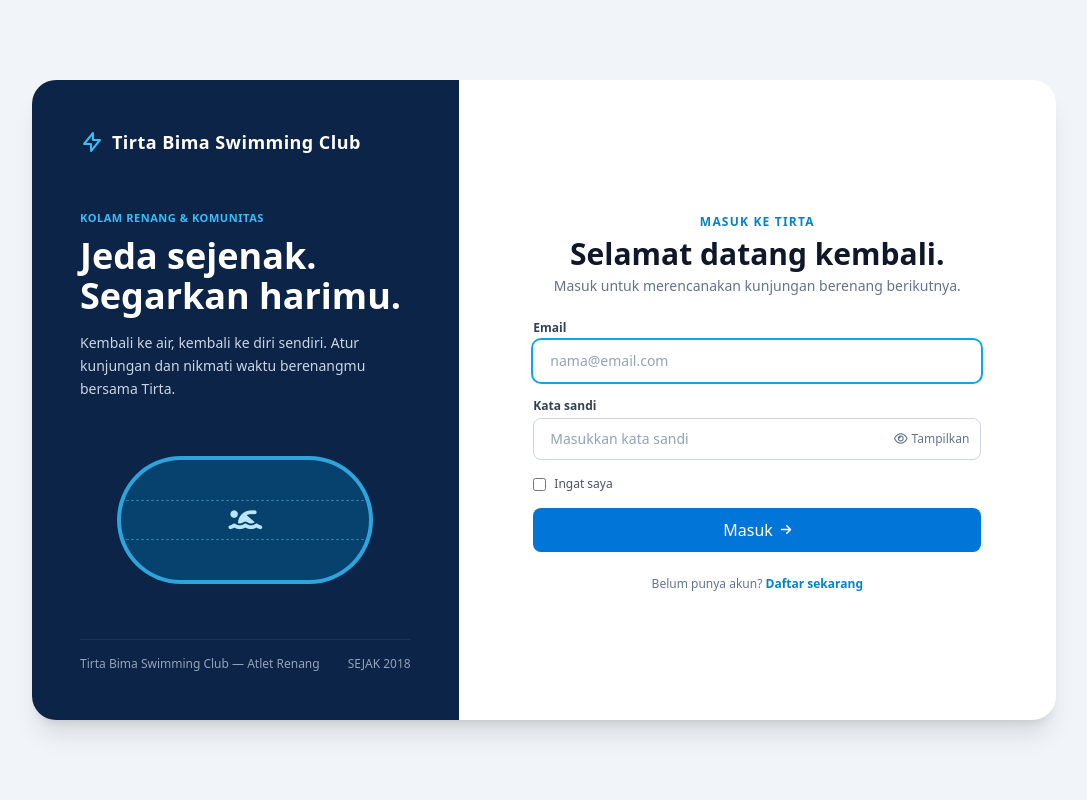
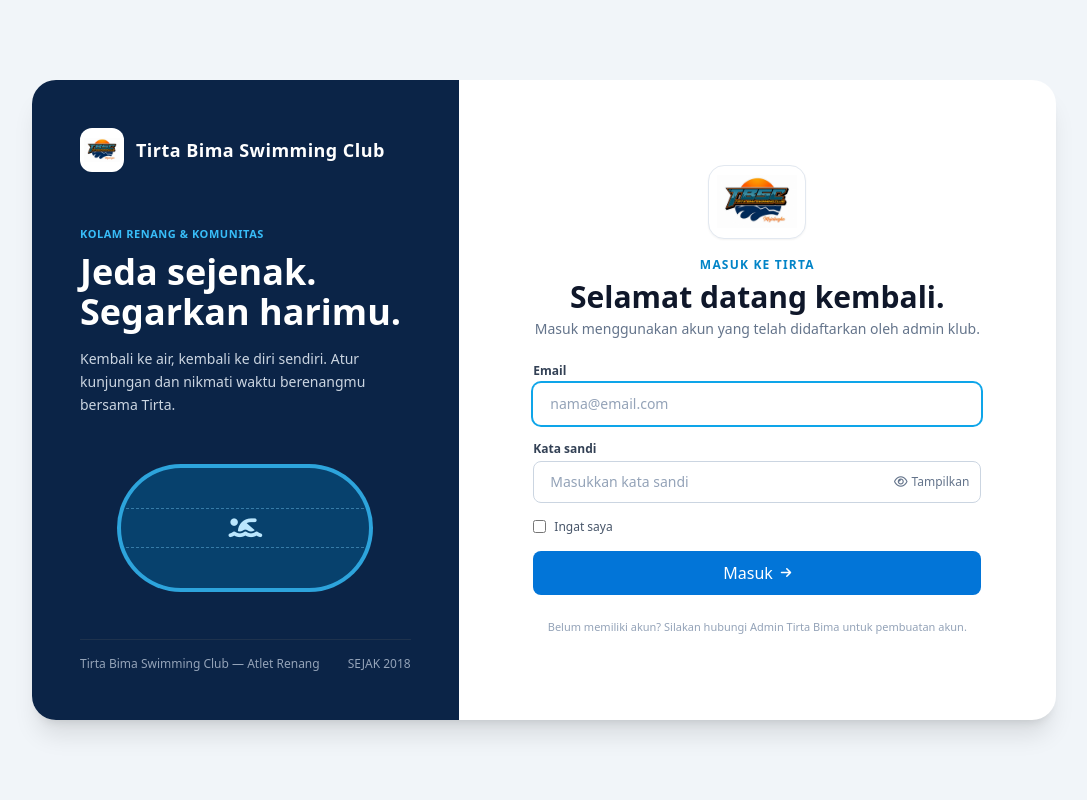
Before and after one commit to fauzan3l/tirta-bima-app, a Laravel app: page / in a window 1280 px wide. Shown: the whole page, without its empty margins (96-1183 px from the left). Run offline with Laravel 12, Linux system fonts and the light colour scheme; parts of the project's set-up code (start-up, migrations or seed data) failed here and were passed over; some libraries are stand-ins or nearby versions.

Commit message:
perbaikan error

```diff
--- a/resources/views/welcome.blade.php
+++ b/resources/views/welcome.blade.php
@@ -1,25 +1,28 @@
+@php
+    $logoUrl = asset('images/logo-tbsc.jpeg');
+@endphp
 <!DOCTYPE html>
 <html lang="id">
 <head>
     <meta charset="UTF-8">
     <meta name="viewport" content="width=device-width, initial-scale=1.0">
-    <title>Tirta — Masuk</title>
+    <title>Tirta Bima — Masuk</title>
+    <link rel="icon" type="image/jpeg" href="{{ $logoUrl }}">
     <!-- Tailwind CSS & Font Awesome -->
     <script src="https://cdn.tailwindcss.com"></script>
     <link rel="stylesheet" href="https://cdnjs.cloudflare.com/ajax/libs/font-awesome/6.4.0/css/all.min.css">
 </head>
-<body class="bg-slate-100 flex items-center justify-center min-h-screen p-4 sm:p-6 lg:p-8 font-sans antialiased text-slate-800">
+<body class="bg-slate-100 flex items-center justify-center min-h-[100dvh] p-4 sm:p-6 lg:p-8 font-sans antialiased text-slate-800">
 
-    <div class="bg-white rounded-3xl shadow-xl overflow-hidden max-w-5xl w-full flex flex-col md:flex-row min-h-[640px]">
+    <div class="bg-white rounded-3xl shadow-xl overflow-hidden max-w-5xl w-full flex flex-col md:flex-row md:min-h-[640px]">
 
-        <!-- Sisi Kiri: Branding Tirta Bima Swimming Club -->
-        <div class="bg-[#0b2447] text-white p-8 md:p-12 md:w-5/12 flex flex-col justify-between relative overflow-hidden">
+        <!-- Sisi Kiri: Brand & Info Klub (Khusus Mode Web / Desktop) -->
+        <div class="hidden md:flex bg-[#0b2447] text-white p-12 md:w-5/12 flex-col justify-between relative overflow-hidden">
             <div>
-                <div class="flex items-center space-x-2 text-lg font-semibold tracking-wide">
-                    <svg class="w-6 h-6 text-sky-400" fill="none" stroke="currentColor" viewBox="0 0 24 24">
-                        <path stroke-linecap="round" stroke-linejoin="round" stroke-width="2" d="M13 10V3L4 14h7v7l9-11h-7z" />
-                    </svg>
-                    <span>Tirta Bima Swimming Club</span>
+                <div class="flex items-center space-x-3 text-lg font-semibold tracking-wide">
+                    <img src="{{ $logoUrl }}" alt="Logo Tirta Bima Swimming Club"
+                        class="w-11 h-11 rounded-xl object-contain bg-white p-1 shrink-0 shadow-sm">
+                    <span class="leading-tight">Tirta Bima Swimming Club</span>
                 </div>
 
                 <div class="mt-12">
@@ -52,12 +55,18 @@
         </div>
 
         <!-- Sisi Kanan: Form Login -->
-        <div class="p-8 md:p-12 md:w-7/12 flex flex-col justify-center">
+        <div class="p-6 sm:p-8 md:p-12 w-full md:w-7/12 flex flex-col justify-center">
             <div class="max-w-md w-full mx-auto">
                 <div class="text-center mb-6">
-                    <span class="text-xs font-bold text-sky-600 uppercase tracking-widest">Masuk ke Tirta</span>
+                    <div class="inline-flex items-center justify-center bg-white rounded-2xl p-2 border border-slate-200 shadow-sm mb-3">
+                        <img src="{{ $logoUrl }}" alt="Logo TBSC"
+                            class="w-16 h-12 sm:w-20 sm:h-14 object-contain">
+                    </div>
+                    <div>
+                        <span class="text-xs font-bold text-sky-600 uppercase tracking-widest">Masuk ke Tirta</span>
+                    </div>
                     <h2 class="text-2xl md:text-3xl font-extrabold text-slate-900 mt-1">Selamat datang kembali.</h2>
-                    <p class="text-sm text-slate-500 mt-1">Masuk untuk merencanakan kunjungan berenang berikutnya.</p>
+                    <p class="text-xs sm:text-sm text-slate-500 mt-1">Masuk menggunakan akun yang telah didaftarkan oleh admin klub.</p>
                 </div>
 
                 @if ($errors->any())
@@ -96,7 +105,7 @@
                     </div>
 
                     <!-- Ingat Saya & Lupa Kata Sandi -->
-                    <div class="flex items-center justify-between text-xs">
+                    <div class="flex items-center justify-between text-xs gap-2">
                         <label class="flex items-center space-x-2 text-slate-600">
                             <input type="checkbox" name="remember" class="rounded border-slate-300 text-sky-600 focus:ring-sky-500">
                             <span>Ingat saya</span>
@@ -113,9 +122,8 @@
                     </button>
                 </form>
 
-                <p class="text-center text-xs text-slate-500 mt-6">
-                    Belum punya akun?
-                    <a href="{{ route('register') }}" class="text-sky-600 font-semibold hover:underline">Daftar sekarang</a>
+                <p class="text-center text-[11px] text-slate-400 mt-6">
+                    Belum memiliki akun? Silakan hubungi Admin Tirta Bima untuk pembuatan akun.
                 </p>
             </div>
         </div>
--- a/routes/web.php
+++ b/routes/web.php
@@ -29,7 +29,7 @@ Route::middleware('auth')->group(function () {
     Route::post('/pelatih/store-data-atlet', [DashboardController::class, 'storeDataAtlet'])->name('pelatih.storeDataAtlet');
     Route::delete('/pelatih/data-atlet/{id}', [DashboardController::class, 'deleteDataAtlet'])->name('pelatih.deleteDataAtlet');
 
-    // Endpoint Pelatih Champions (Program Latihan, Best Time & Event)
+    // Endpoint Pelatih Champions & Admin (Program Latihan, Best Time & Event)
     Route::post('/pelatih/store-program', [DashboardController::class, 'storeProgram'])->name('pelatih.storeProgram');
     Route::delete('/pelatih/program/{id}', [DashboardController::class, 'deleteProgram'])->name('pelatih.deleteProgram');
 
```
